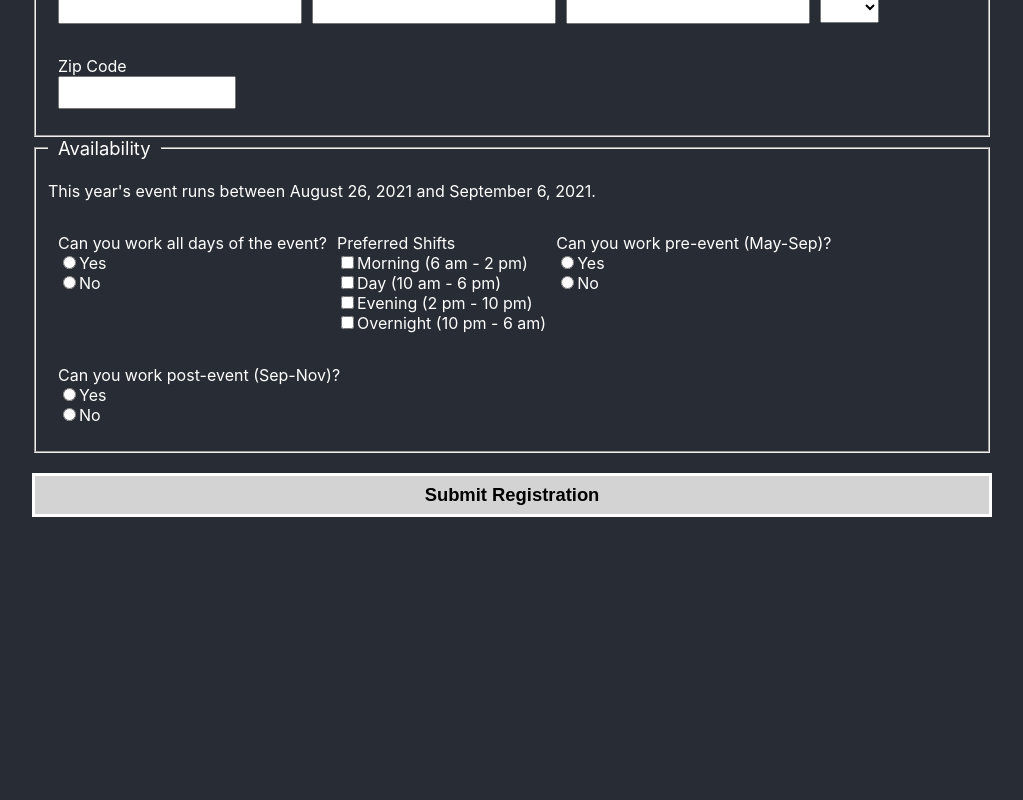
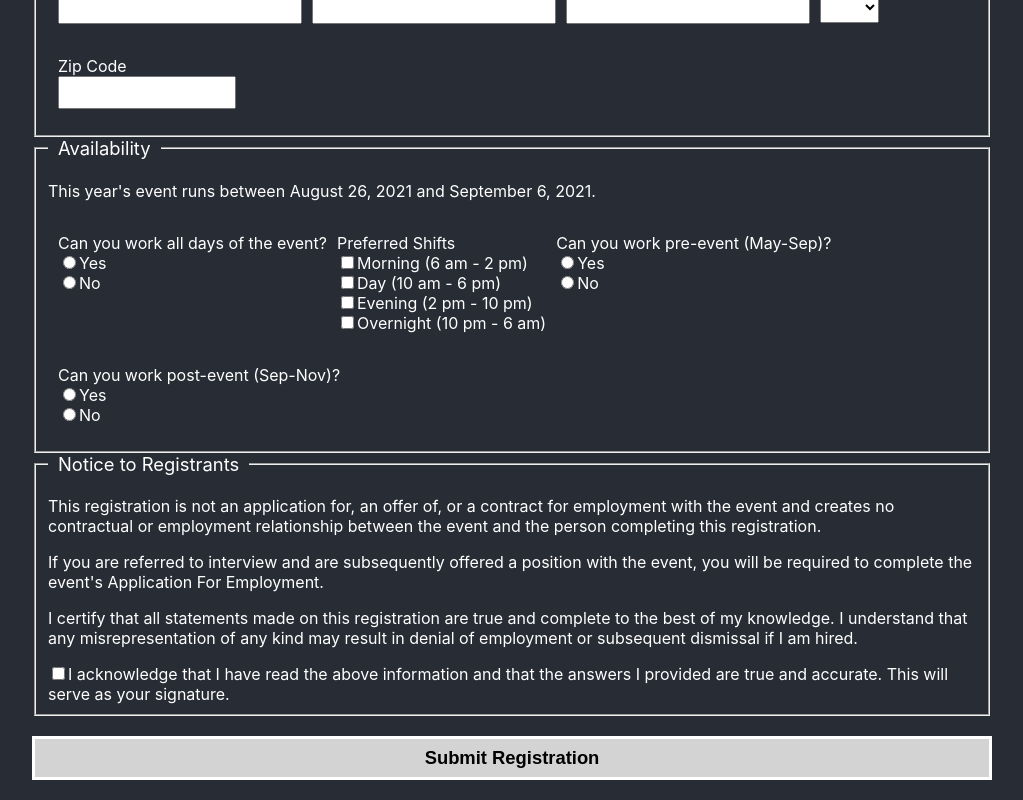
Before and after one commit to kristenkinnearohlmann/breeze-lakes-point-frontend, a React (Create React App) app: page /registration in a window 1280 px wide. Shown: the part 536-1336 px from the top of the page, without its empty margins (128-1151 px from the left). Before the commit the page ends 1073 px from the top, so only its background shows below. Built offline with nearby package versions, Linux system fonts and the light colour scheme; a web font is replaced by a local one.

Commit message:
Added notice to registrants section

```diff
--- a/src/components/Registration.js
+++ b/src/components/Registration.js
@@ -28,7 +28,8 @@ class Registration extends Component {
             overnight: false
         },
         pre_event: "",
-        post_event: ""
+        post_event: "",
+        reg_ack: false
     }
 
     state_abbrevs = [ 'AL', 'AK', 'AS', 'AZ', 'AR', 'CA', 'CO', 'CT', 'DE', 'DC', 'FM', 'FL', 'GA', 'GU', 'HI', 'ID', 'IL', 'IN', 'IA', 'KS', 'KY', 'LA', 'ME', 'MH', 'MD', 'MA', 'MI', 'MN', 'MS', 'MO', 'MT', 'NE', 'NV', 'NH', 'NJ', 'NM', 'NY', 'NC', 'ND', 'MP', 'OH', 'OK', 'OR', 'PW', 'PA', 'PR', 'RI', 'SC', 'SD', 'TN', 'TX', 'UT', 'VT', 'VI', 'VA', 'WA', 'WV', 'WI', 'WY' ]
@@ -226,6 +227,24 @@ class Registration extends Component {
                                 </div>
                         </fieldset>
                     </div>
+                    <div>
+                        <fieldset>
+                            <legend>Notice to Registrants</legend>
+                            <p>
+                                This registration is not an application for, an offer of, or a contract for employment with the event and creates no contractual or employment relationship between the event and the person completing this registration.
+                            </p>
+                            <p>
+                                If you are referred to interview and are subsequently offered a position with the event, you will be required to complete the event's Application For Employment.
+                            </p>
+                            <p>
+                                I certify that all statements made on this registration are true and complete to the best of my knowledge. I understand that any misrepresentation of any kind may result in denial of employment or subsequent dismissal if I am hired.
+                            </p>
+                            <label>
+                                <input type="checkbox" name="reg-ack" checked={this.state.reg_ack} onChange={this.handleonChange} />
+                                I acknowledge that I have read the above information and that the answers I provided are true and accurate. This will serve as your signature.
+                            </label>
+                        </fieldset>
+                    </div>
                     <div id="submit-reg">
                         <input type="submit" value="Submit Registration" />
                     </div>
```
